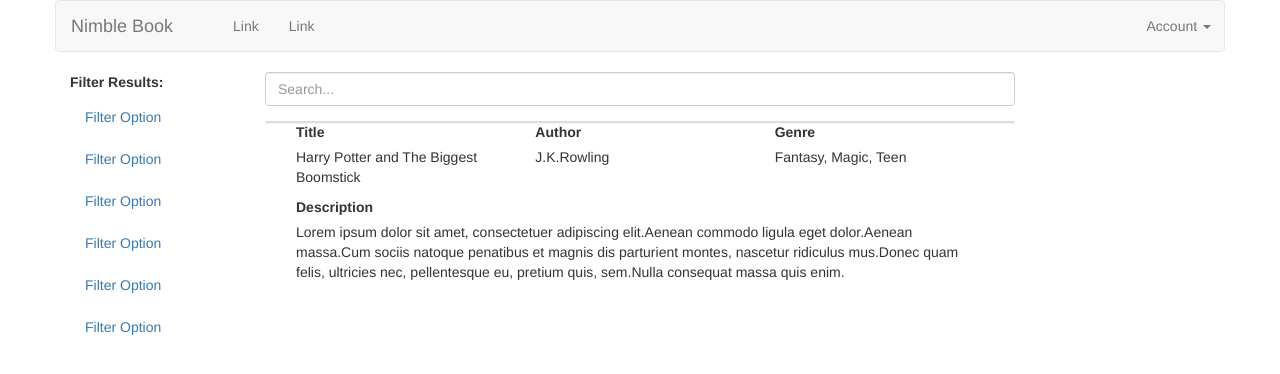
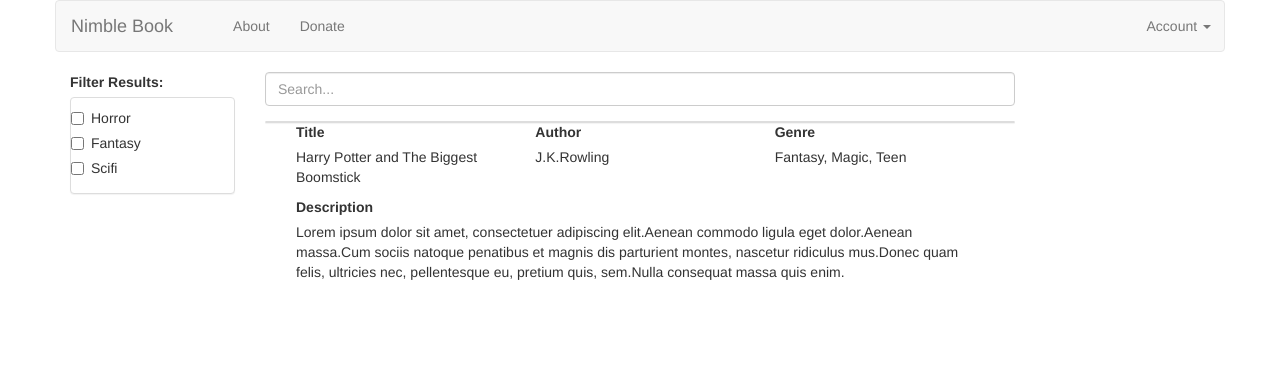
Before and after one commit to Rodhlann/NimbleBook, a React (Create React App) app in the folder nimble-book/: page / in a window 1280 px wide. Shown: the top 374 px of the page. Built offline with nearby package versions, Linux system fonts and the light colour scheme.

Commit message:
Update filter view

```diff
--- a/nimble-book/src/App.js
+++ b/nimble-book/src/App.js
@@ -1,5 +1,5 @@
 import React, { Component } from 'react';
-import { Panel, ControlLabel, Navbar, Nav, NavItem, NavDropdown, MenuItem, FormGroup, FormControl, Grid, Row, Col } from 'react-bootstrap';
+import { Checkbox, Panel, PanelGroup, ControlLabel, Navbar, Nav, NavItem, NavDropdown, MenuItem, FormGroup, FormControl, Grid, Row, Col } from 'react-bootstrap';
 
 class App extends Component {
   render() {
@@ -10,7 +10,7 @@ class App extends Component {
         </Row>
         <Row className="show-grid">
           <Col xs={2}>
-            <Menu/>
+            <Filter/>
           </Col>
           <Col xs={8}>
             <Search/>
@@ -36,11 +36,11 @@ class NavBar extends Component {
         </Navbar.Header>
         <Nav>
           <NavItem eventKey={1} href="#"></NavItem>
-          <NavItem eventKey={2} href="#">Link</NavItem>
-          <NavItem eventKey={3} href="#">Link</NavItem>
+          <NavItem eventKey={2} href="#">About</NavItem>
+          <NavItem eventKey={3} href="#">Donate</NavItem>
         </Nav>
         <Nav pullRight>
-          <NavDropdown eventKey={4} title="Account" id="account-dropdown" justified>
+          <NavDropdown eventKey={4} title="Account" id="account-dropdown">
             <MenuItem eventKey={4.1}>Account</MenuItem>
             <MenuItem eventKey={4.2}>Settings</MenuItem>
             <MenuItem divider />
@@ -74,20 +74,56 @@ class Search extends Component {
   }
 }
 
-class Menu extends Component {
+class Filter extends Component {
+  constructor(...args) {
+    super(...args);
+    this.state = {
+      open: true
+    };
+  }
+
   render() {
     return (
       <div>
         <ControlLabel>Filter Results: </ControlLabel>
-        <Nav controlId="menu" bsStyle="pills" stacked>
-          <NavItem eventKey={1}>Filter Option</NavItem>
-          <NavItem eventKey={2}>Filter Option</NavItem>
-          <NavItem eventKey={3}>Filter Option</NavItem>
-          <NavItem eventKey={4}>Filter Option</NavItem>
-          <NavItem eventKey={5}>Filter Option</NavItem>
-          <NavItem eventKey={6}>Filter Option</NavItem>
-        </Nav>
+        <FilterOption/>
       </div>
+    );
+  }
+}
+
+class FilterOption extends Component {
+  constructor(...args) {
+    super(...args);
+    this.state = {
+      open: true
+    };
+  }
+
+  render() {
+    return (
+      <Panel collapsible expanded={this.state.open} header="Genre" eventKey="1"
+        onClick={ (e) => {
+          // Filter panel hack, so the user can expand the panel view, but also select the given options - Pepper (8/4/2017)
+          if (e.target.classList.contains("panel-title") || e.target.classList.contains("panel-heading") || e.target.nodeName === "A") {
+            this.setState({ open: !this.state.open })
+          }
+        }
+        }>
+        <form>
+          <FormGroup>
+            <Checkbox>
+              Horror
+            </Checkbox>
+            <Checkbox>
+              Fantasy
+            </Checkbox>
+            <Checkbox>
+              Scifi
+            </Checkbox>
+          </FormGroup>
+        </form>
+      </Panel>
     );
   }
 }
@@ -95,7 +131,7 @@ class Menu extends Component {
 class SearchContent extends Component {
   render() {
     return (
-        <SearchResult/>
+      <SearchResult/>
     );
   }
 }
```
